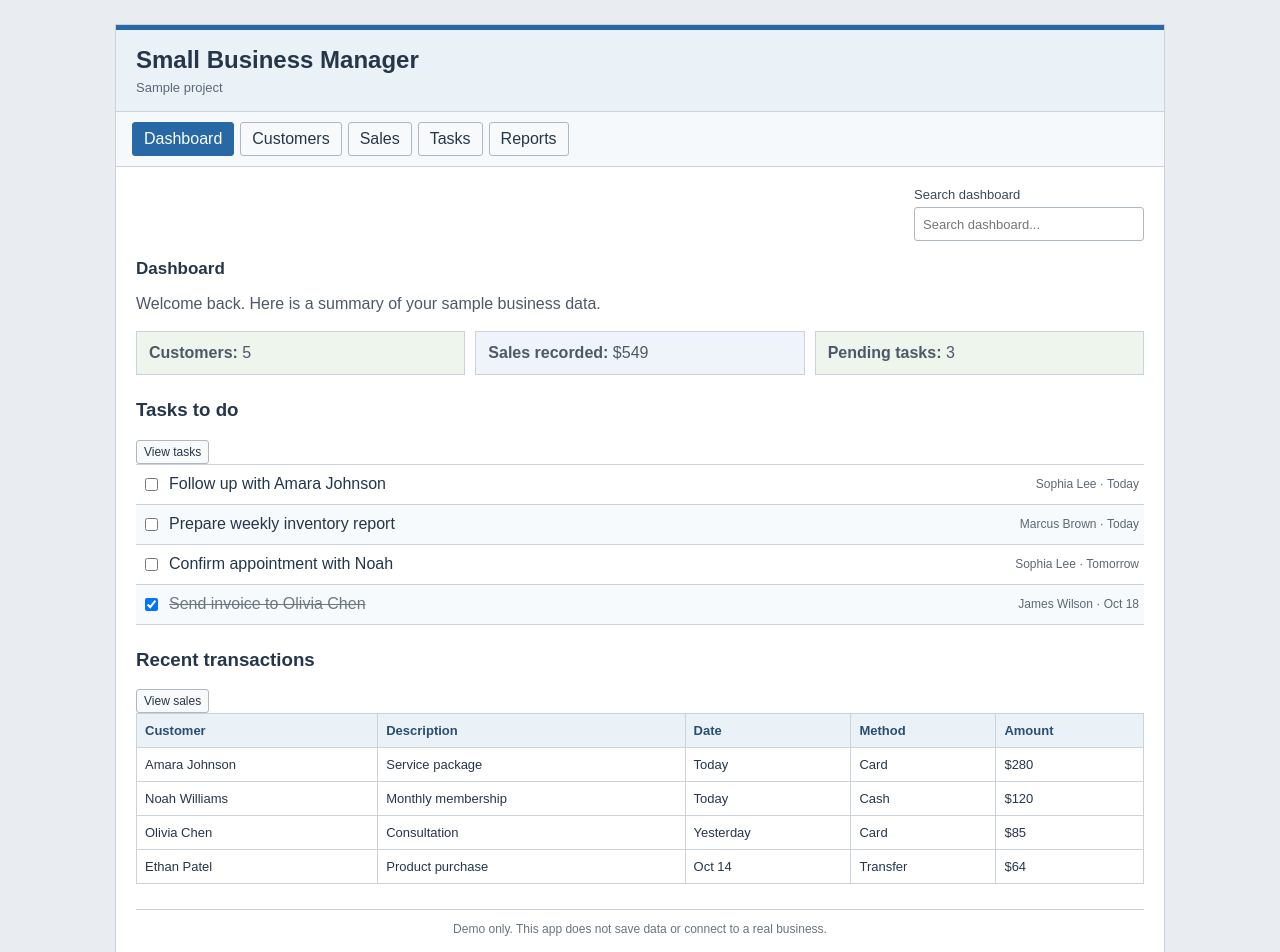
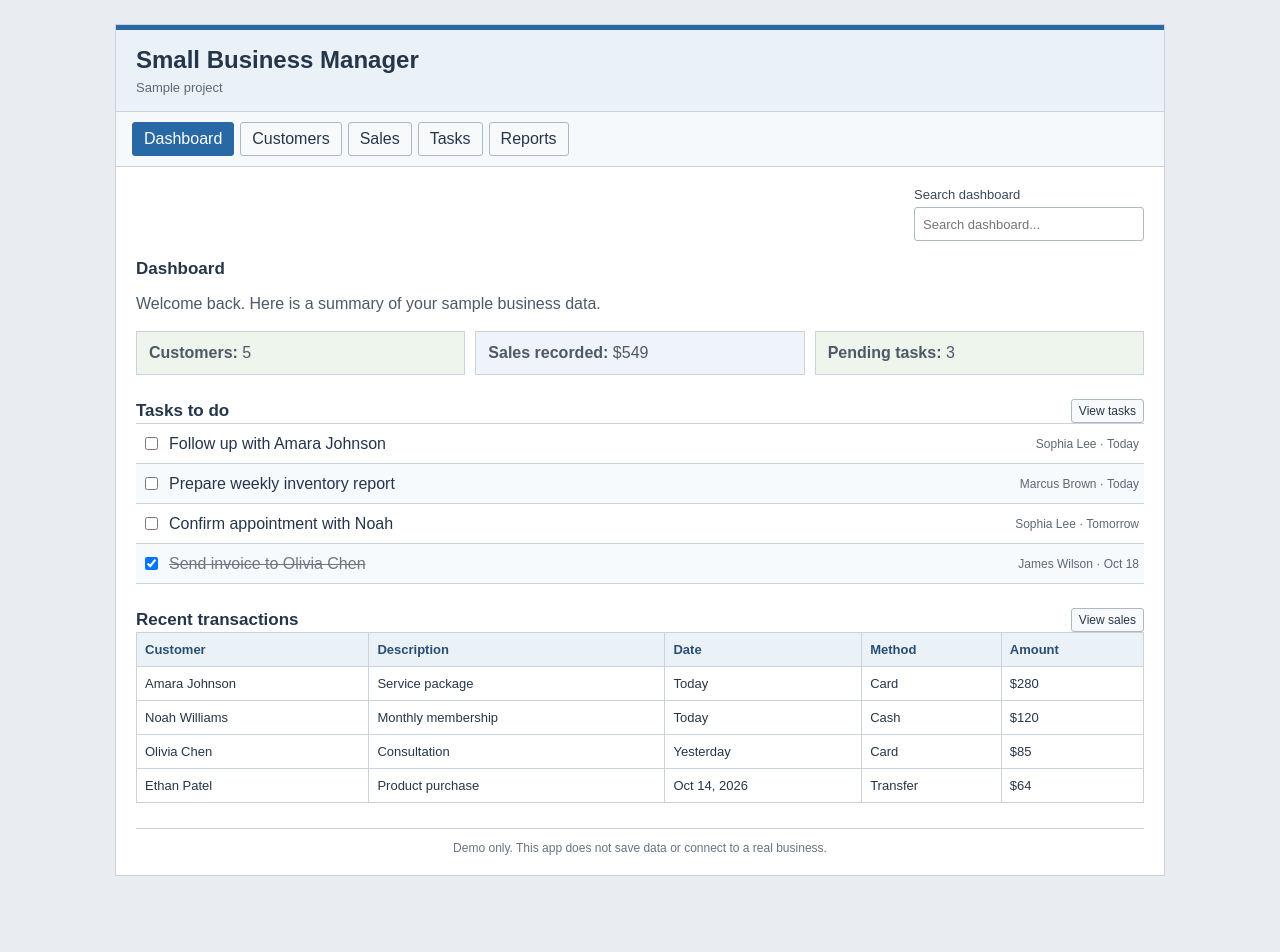
Before and after one commit to tombawo128/vite-project-, a React (Vite) app: page / in a window 1280 px wide. Shown: the top 952 px of the page. After the commit the page ends 900 px from the top, so only its background shows below. Built offline with nearby package versions, Linux system fonts and the light colour scheme.

Commit message:
the first push

```diff
--- a/src/App.css
+++ b/src/App.css
@@ -105,6 +105,18 @@ select {
   justify-content: space-between;
   gap: 12px;
   margin-bottom: 15px;
+}
+
+.section-title {
+  display: flex;
+  align-items: center;
+  justify-content: space-between;
+  gap: 12px;
+}
+
+.section-title h3 {
+  margin: 0;
+  font-size: 17px;
 }
 
 .page-title h1,
@@ -221,6 +233,25 @@ th {
   background: #edf5ed;
 }
 
+.report-filters {
+  display: flex;
+  flex-wrap: wrap;
+  align-items: end;
+  gap: 12px;
+  margin: 18px 0;
+}
+
+.report-filters label {
+  display: grid;
+  gap: 5px;
+  color: #39485a;
+  font-size: 13px;
+}
+
+.form-error {
+  color: #a12622;
+}
+
 .modal-overlay {
   position: fixed;
   inset: 0;
--- a/src/App.jsx
+++ b/src/App.jsx
@@ -1,4 +1,4 @@
-import { useState } from 'react'
+import { useEffect, useRef, useState } from 'react'
 import DashboardPage from './pages/DashboardPage.jsx'
 import CustomersPage from './pages/CustomersPage.jsx'
 import SalesPage from './pages/SalesPage.jsx'
@@ -23,11 +23,20 @@ const startingTasks = [
   { id: 4, title: 'Send invoice to Olivia Chen', assignedTo: 'James Wilson', due: 'Oct 18', done: true },
 ]
 
+function dateDaysAgo(days) {
+  const date = new Date()
+  date.setDate(date.getDate() - days)
+  const year = date.getFullYear()
+  const month = String(date.getMonth() + 1).padStart(2, '0')
+  const day = String(date.getDate()).padStart(2, '0')
+  return `${year}-${month}-${day}`
+}
+
 const startingTransactions = [
-  { id: 1, customer: 'Amara Johnson', description: 'Service package', date: 'Today', method: 'Card', amount: 280 },
-  { id: 2, customer: 'Noah Williams', description: 'Monthly membership', date: 'Today', method: 'Cash', amount: 120 },
-  { id: 3, customer: 'Olivia Chen', description: 'Consultation', date: 'Yesterday', method: 'Card', amount: 85 },
-  { id: 4, customer: 'Ethan Patel', description: 'Product purchase', date: 'Oct 14', method: 'Transfer', amount: 64 },
+  { id: 1, customer: 'Amara Johnson', description: 'Service package', date: dateDaysAgo(0), method: 'Card', amount: 280 },
+  { id: 2, customer: 'Noah Williams', description: 'Monthly membership', date: dateDaysAgo(0), method: 'Cash', amount: 120 },
+  { id: 3, customer: 'Olivia Chen', description: 'Consultation', date: dateDaysAgo(1), method: 'Card', amount: 85 },
+  { id: 4, customer: 'Ethan Patel', description: 'Product purchase', date: dateDaysAgo(7), method: 'Transfer', amount: 64 },
 ]
 
 const pageNames = ['Dashboard', 'Customers', 'Sales', 'Tasks', 'Reports']
@@ -40,6 +49,7 @@ function App() {
   const [search, setSearch] = useState('')
   const [formType, setFormType] = useState('')
   const [message, setMessage] = useState('')
+  const messageTimer = useRef(null)
 
   const searchText = search.toLowerCase()
   const matchingCustomers = customers.filter((customer) =>
@@ -55,9 +65,12 @@ function App() {
   const pendingTasks = tasks.filter((task) => !task.done).length
   const completedTasks = tasks.filter((task) => task.done).length
 
+  useEffect(() => () => window.clearTimeout(messageTimer.current), [])
+
   function notify(text) {
     setMessage(text)
-    window.setTimeout(() => setMessage(''), 2500)
+    window.clearTimeout(messageTimer.current)
+    messageTimer.current = window.setTimeout(() => setMessage(''), 2500)
   }
 
   function openPage(nextPage) {
@@ -99,7 +112,7 @@ function App() {
           id: Date.now(),
           customer: name,
           description: String(formData.get('description') || 'Sale'),
-          date: 'Today',
+          date: String(formData.get('date') || dateDaysAgo(0)),
           method: String(formData.get('method')),
           amount,
         },
@@ -139,13 +152,14 @@ function App() {
       return <CustomersPage customers={matchingCustomers} onAdd={() => setFormType('customer')} onToggleArchived={toggleCustomer} />
     }
     if (page === 'Sales') {
-      return <SalesPage transactions={matchingTransactions} salesTotal={salesTotal} onAdd={() => setFormType('sale')} />
+      const visibleSalesTotal = matchingTransactions.reduce((total, transaction) => total + transaction.amount, 0)
+      return <SalesPage transactions={matchingTransactions} salesTotal={visibleSalesTotal} onAdd={() => setFormType('sale')} />
     }
     if (page === 'Tasks') {
       return <TasksPage tasks={matchingTasks} onAdd={() => setFormType('task')} onToggleTask={toggleTask} />
     }
     if (page === 'Reports') {
-      return <ReportsPage salesTotal={salesTotal} transactions={transactions} completedTasks={completedTasks} pendingTasks={pendingTasks} />
+      return <ReportsPage transactions={transactions} completedTasks={completedTasks} pendingTasks={pendingTasks} />
     }
     return <DashboardPage {...sharedData} onOpenPage={openPage} />
   }
@@ -162,6 +176,7 @@ function App() {
       <Navigation pages={pageNames} currentPage={page} onNavigate={openPage} />
 
       <main>
+        {page !== 'Reports' && (
           <div className="toolbar">
             <label>
               Search {page.toLowerCase()}
@@ -172,6 +187,7 @@ function App() {
               />
             </label>
           </div>
+        )}
         {showPage()}
         <p className="note">Demo only. This app does not save data or connect to a real business.</p>
       </main>
--- a/src/components/AddRecordForm.jsx
+++ b/src/components/AddRecordForm.jsx
@@ -1,5 +1,11 @@
 function AddRecordForm({ type, onClose, onSubmit }) {
   const title = type === 'customer' ? 'Add customer' : type === 'task' ? 'Add task' : 'Record sale'
+  const today = new Date()
+  const defaultDate = [
+    today.getFullYear(),
+    String(today.getMonth() + 1).padStart(2, '0'),
+    String(today.getDate()).padStart(2, '0'),
+  ].join('-')
 
   return (
     <div className="modal-overlay">
@@ -29,6 +35,7 @@ function AddRecordForm({ type, onClose, onSubmit }) {
           <>
             <label>Description<input name="description" /></label>
             <label>Amount<input name="amount" type="number" min="0.01" step="0.01" required /></label>
+            <label>Date<input name="date" type="date" defaultValue={defaultDate} required /></label>
             <label>
               Payment method
               <select name="method"><option>Card</option><option>Cash</option><option>Transfer</option></select>
--- a/src/components/TransactionTable.jsx
+++ b/src/components/TransactionTable.jsx
@@ -1,3 +1,17 @@
+function formatDate(value) {
+  const [year, month, day] = value.split('-').map(Number)
+  const date = new Date(year, month - 1, day)
+  const today = new Date()
+  const yesterday = new Date()
+  today.setHours(0, 0, 0, 0)
+  yesterday.setDate(yesterday.getDate() - 1)
+  yesterday.setHours(0, 0, 0, 0)
+
+  if (date.getTime() === today.getTime()) return 'Today'
+  if (date.getTime() === yesterday.getTime()) return 'Yesterday'
+  return new Intl.DateTimeFormat('en-US', { month: 'short', day: 'numeric', year: 'numeric' }).format(date)
+}
+
 function TransactionTable({ transactions }) {
   return (
     <div className="table-scroll">
@@ -9,7 +23,7 @@ function TransactionTable({ transactions }) {
             <tr key={transaction.id}>
               <td>{transaction.customer}</td>
               <td>{transaction.description}</td>
-              <td>{transaction.date}</td>
+              <td>{formatDate(transaction.date)}</td>
               <td>{transaction.method}</td>
               <td>${transaction.amount.toLocaleString('en-US')}</td>
             </tr>
--- a/src/pages/ReportsPage.jsx
+++ b/src/pages/ReportsPage.jsx
@@ -1,14 +1,43 @@
-function ReportsPage({ salesTotal, transactions, completedTasks, pendingTasks }) {
+import { useState } from 'react'
+import TransactionTable from '../components/TransactionTable.jsx'
+
+function ReportsPage({ transactions, completedTasks, pendingTasks }) {
+  const [startDate, setStartDate] = useState('')
+  const [endDate, setEndDate] = useState('')
+  const invalidRange = startDate && endDate && startDate > endDate
+  const filteredTransactions = invalidRange
+    ? []
+    : transactions.filter((transaction) =>
+      (!startDate || transaction.date >= startDate) &&
+      (!endDate || transaction.date <= endDate),
+    )
+  const filteredSalesTotal = filteredTransactions.reduce((total, transaction) => total + transaction.amount, 0)
+
   return (
     <>
       <h2>Reports</h2>
-      <p>Summary of the sample business records.</p>
+      <p>Sales can be filtered by date. Task counts show all-time totals.</p>
+      <form className="report-filters" onSubmit={(event) => event.preventDefault()}>
+        <label>
+          Start date
+          <input type="date" value={startDate} onChange={(event) => setStartDate(event.target.value)} />
+        </label>
+        <label>
+          End date
+          <input type="date" value={endDate} onChange={(event) => setEndDate(event.target.value)} />
+        </label>
+        <button type="button" className="plain-button" onClick={() => { setStartDate(''); setEndDate('') }}>
+          Clear dates
+        </button>
+      </form>
+      {invalidRange && <p className="form-error" role="alert">Start date must be on or before end date.</p>}
       <div className="summary-list">
-        <p><strong>Sales recorded:</strong> ${salesTotal.toLocaleString('en-US')}</p>
-        <p><strong>Transactions:</strong> {transactions.length}</p>
-        <p><strong>Completed tasks:</strong> {completedTasks}</p>
-        <p><strong>Pending tasks:</strong> {pendingTasks}</p>
+        <p><strong>Sales in range:</strong> ${filteredSalesTotal.toLocaleString('en-US')}</p>
+        <p><strong>Transactions in range:</strong> {filteredTransactions.length}</p>
+        <p><strong>All-time completed tasks:</strong> {completedTasks}</p>
+        <p><strong>All-time pending tasks:</strong> {pendingTasks}</p>
       </div>
+      <TransactionTable transactions={filteredTransactions} />
     </>
   )
 }
--- a/src/pages/SalesPage.jsx
+++ b/src/pages/SalesPage.jsx
@@ -7,7 +7,7 @@ function SalesPage({ transactions, salesTotal, onAdd }) {
         <div><h2>Sales</h2><p>Record sales and view transaction history.</p></div>
         <button onClick={onAdd}>Record sale</button>
       </div>
-      <p className="total-line"><strong>Total recorded:</strong> ${salesTotal.toLocaleString('en-US')}</p>
+      <p className="total-line"><strong>Total for shown transactions:</strong> ${salesTotal.toLocaleString('en-US')}</p>
       <TransactionTable transactions={transactions} />
     </>
   )
```
Lines whose indentation alone changed are shown as unchanged.
